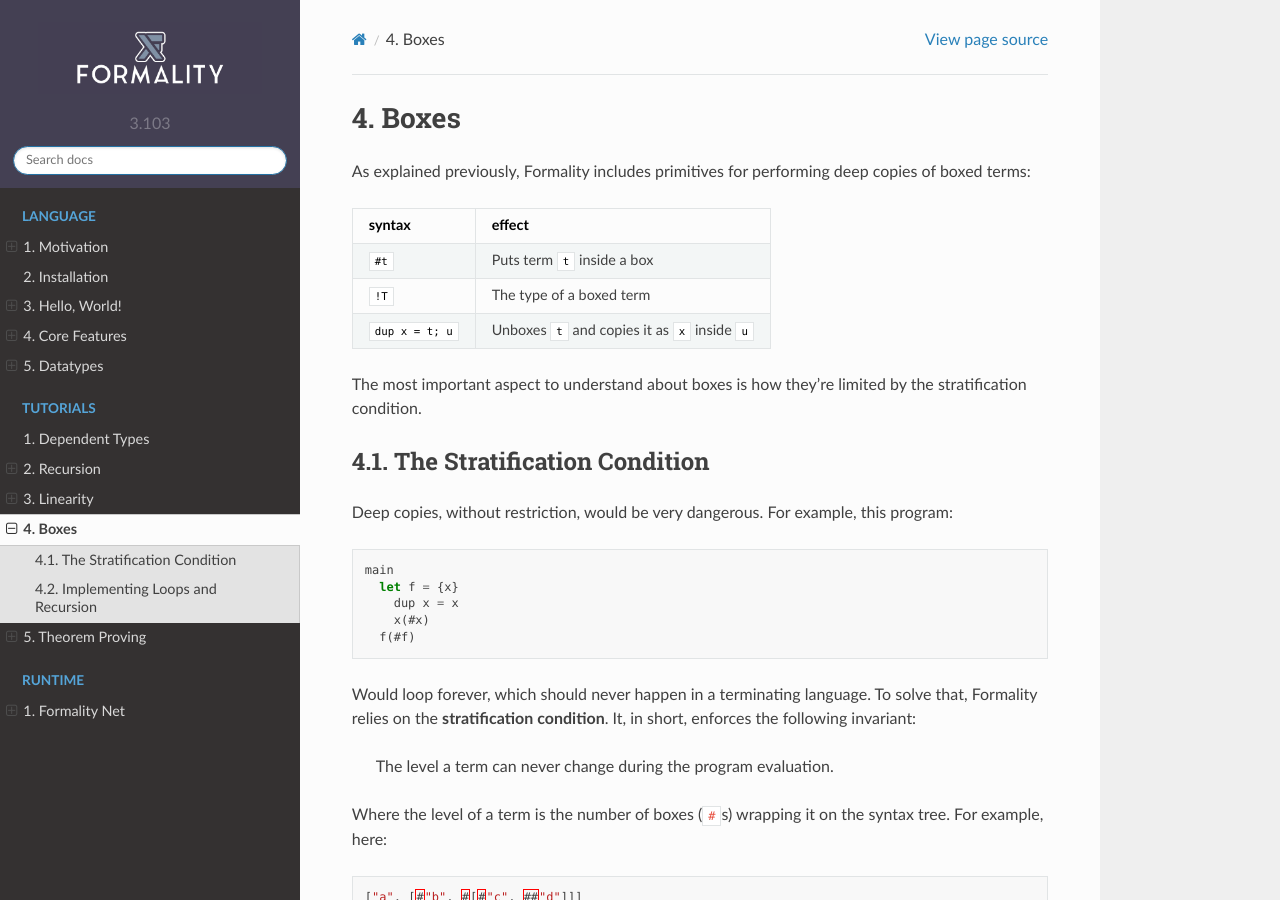
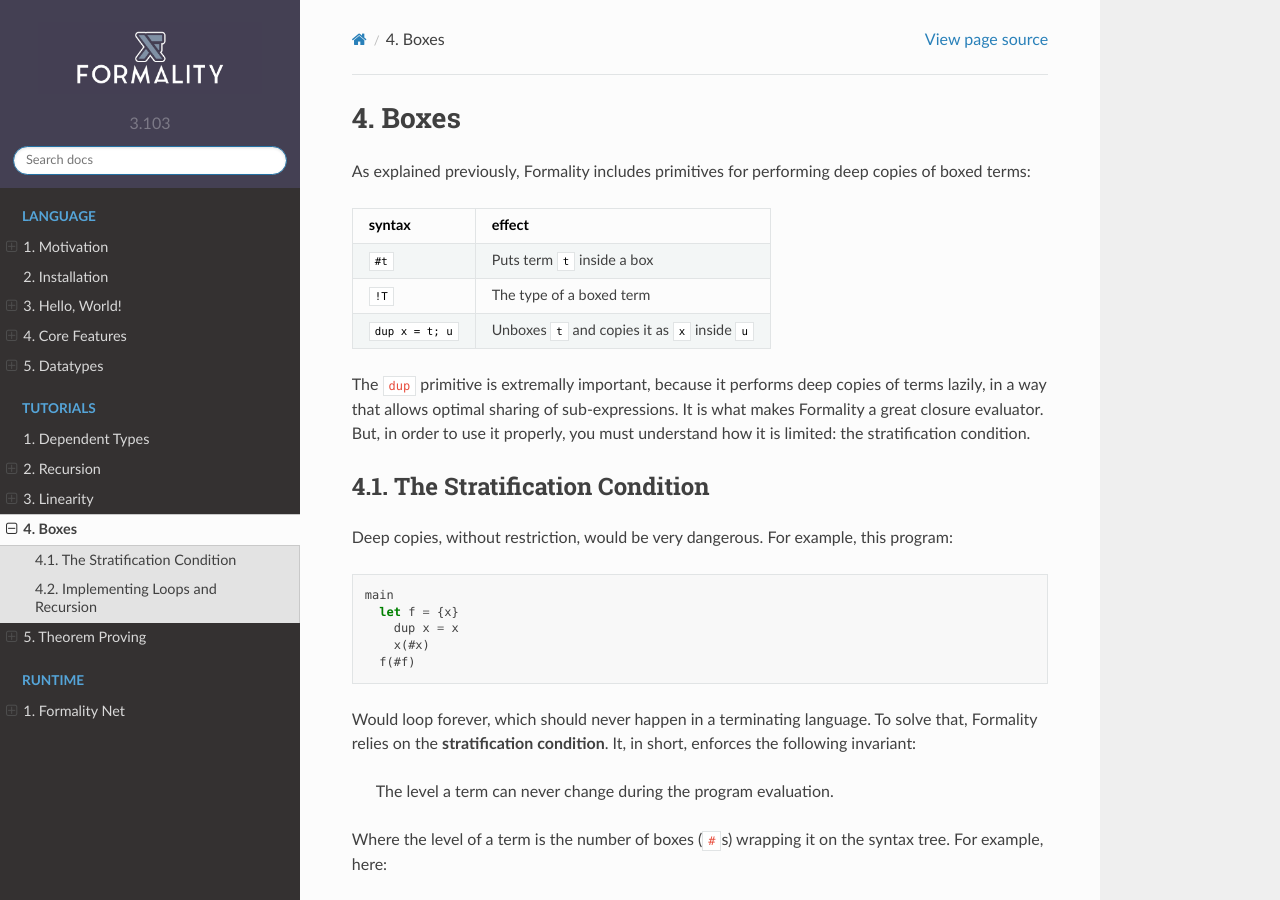
Before and after one commit to Soonad/docs.formality-lang.org, a Sphinx documentation site: the page built from docs/source/tutorials/Boxes.md, in a window 1280 px wide and 900 px high. Built offline with Sphinx 7.4.7 and the Read the Docs theme 2.0.0, drawn with Linux system fonts in a browser that asks for light colours; pages that are not in the unit, such as notebooks, are missing from menus.

Commit message:
Improve Boxes

```diff
--- a/docs/source/tutorials/Boxes.md
+++ b/docs/source/tutorials/Boxes.md
@@ -8,7 +8,7 @@ syntax | effect
 `!T` | The type of a boxed term
 `dup x = t; u` | Unboxes `t` and copies it as `x` inside `u`
 
-The most important aspect to understand about boxes is how they're limited by the stratification condition.
+The `dup` primitive is extremally important, because it performs deep copies of terms lazily, in a way that allows optimal sharing of sub-expressions. It is what makes Formality a great closure evaluator. But, in order to use it properly, you must understand how it is limited: the stratification condition.
 
 ## The Stratification Condition
 
```
